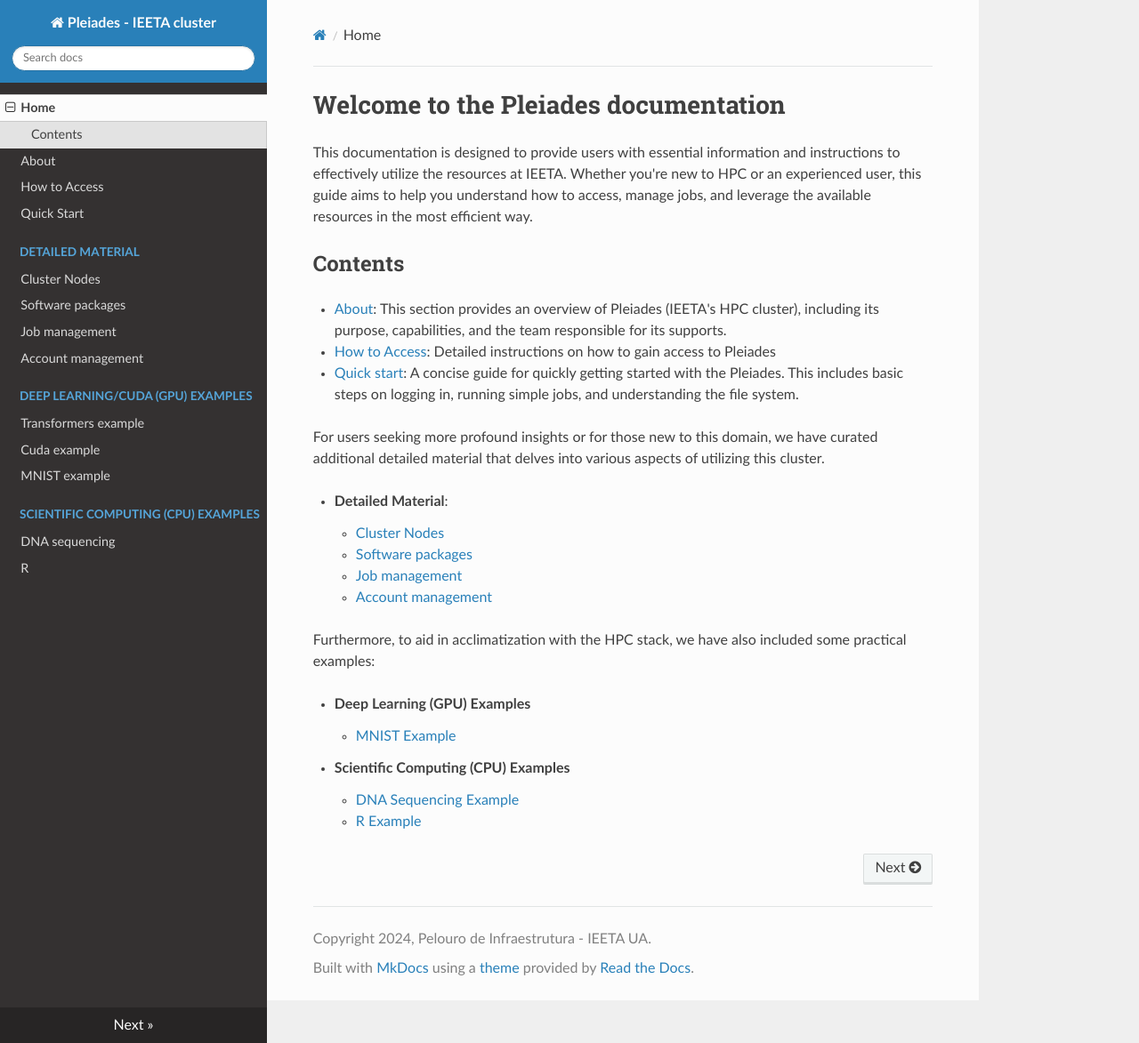
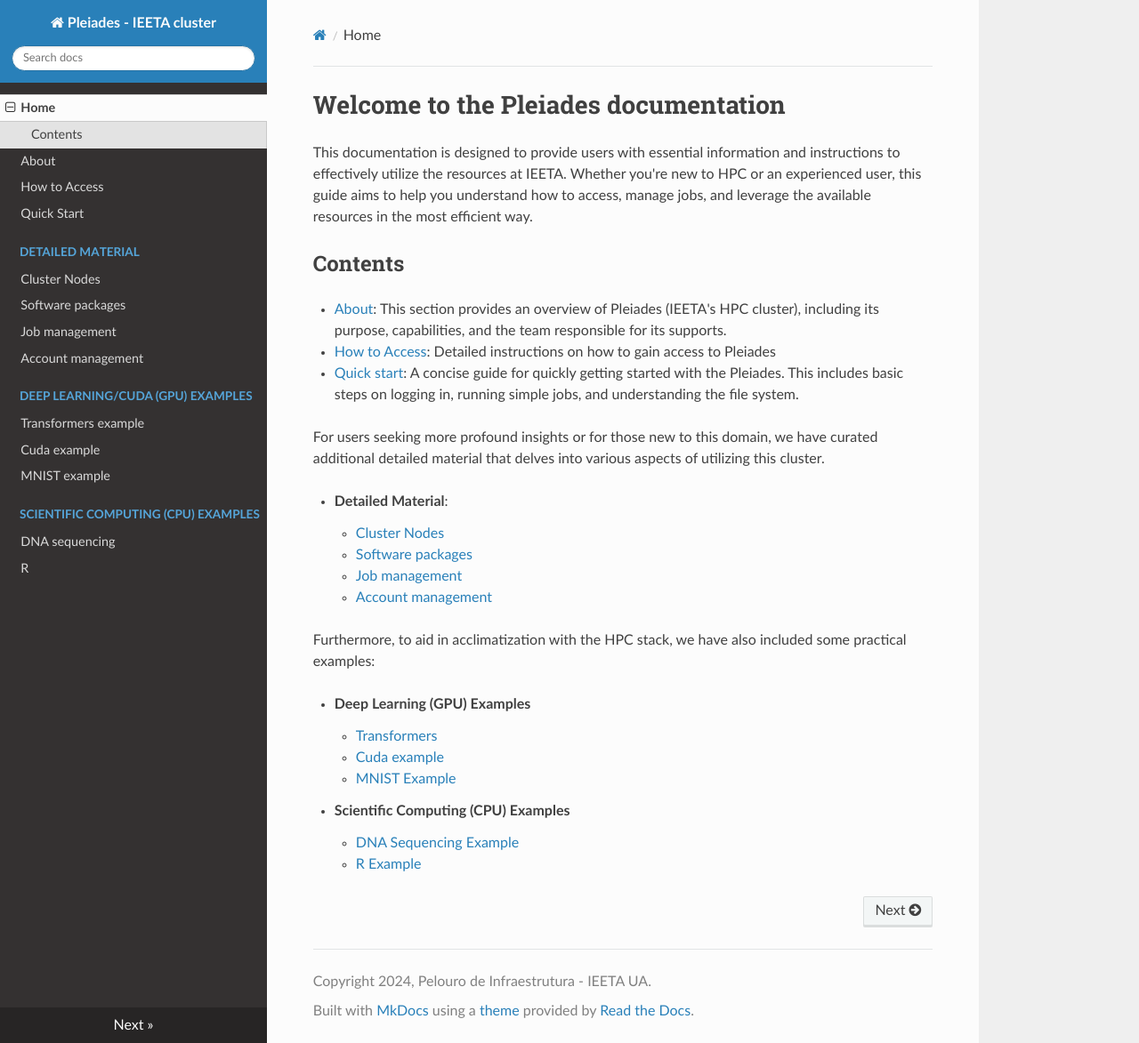
Before and after one commit to ieeta-pt/HPC-guides, an MkDocs documentation site: the page built from docs/index.md, in a window 1280 px wide and 1173 px high. Shown: the whole window at 89% size. Built offline with MkDocs 1.6.1, drawn with Linux system fonts in a browser that asks for light colours; nearby versions of some CDN libraries.

Commit message:
Update index.md

```diff
--- a/docs/index.md
+++ b/docs/index.md
@@ -19,6 +19,8 @@ For users seeking more profound insights or for those new to this domain, we hav
 Furthermore, to aid in acclimatization with the HPC stack, we have also included some practical examples:
 
 - **Deep Learning (GPU) Examples**
+    * [Transformers](examples/dl/transformers.md)
+    * [Cuda example](examples/dl/cuda.md)
     * [MNIST Example](examples/dl/mnist.md)
 - **Scientific Computing (CPU) Examples**
     * [DNA Sequencing Example](examples/sc/dna.md)
```
